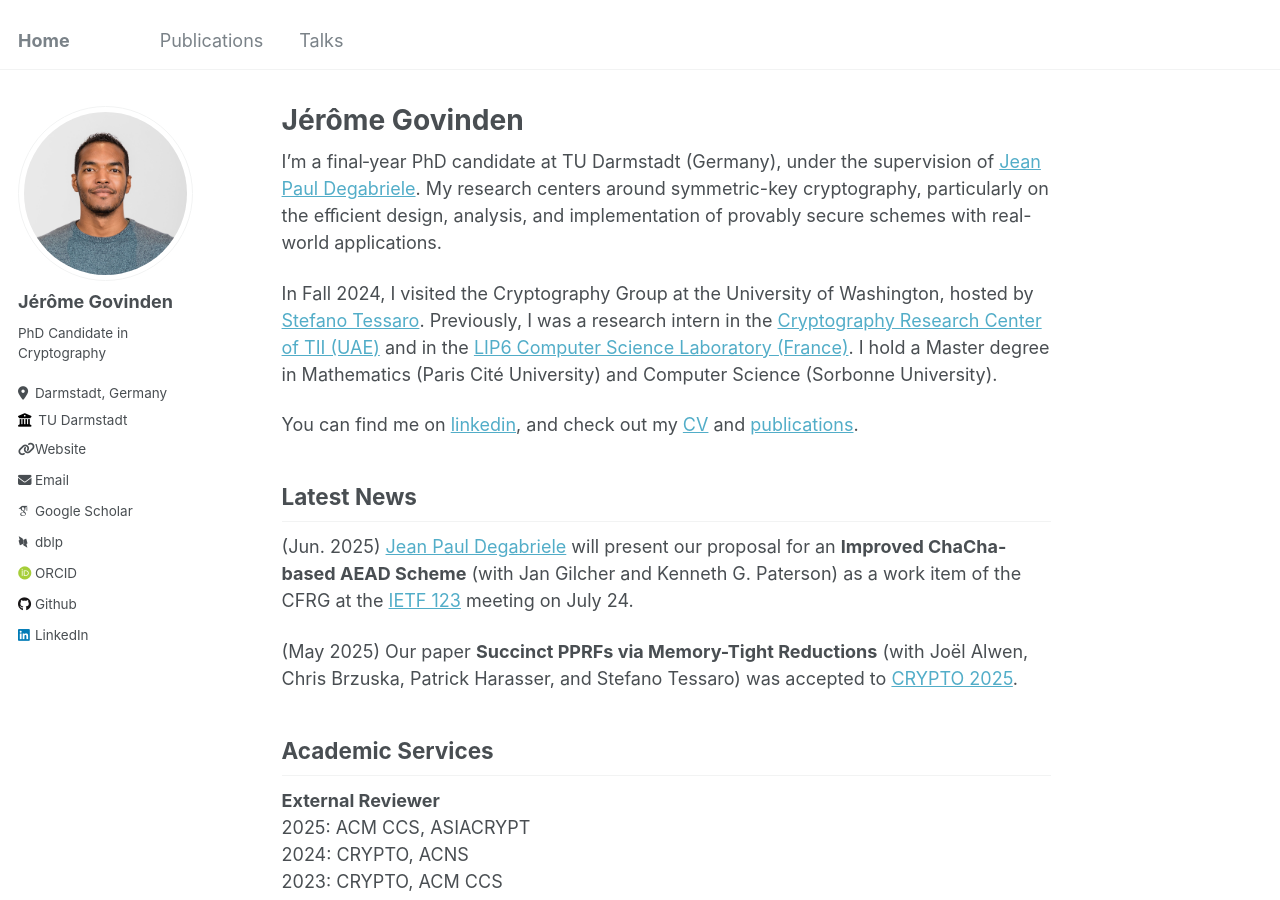
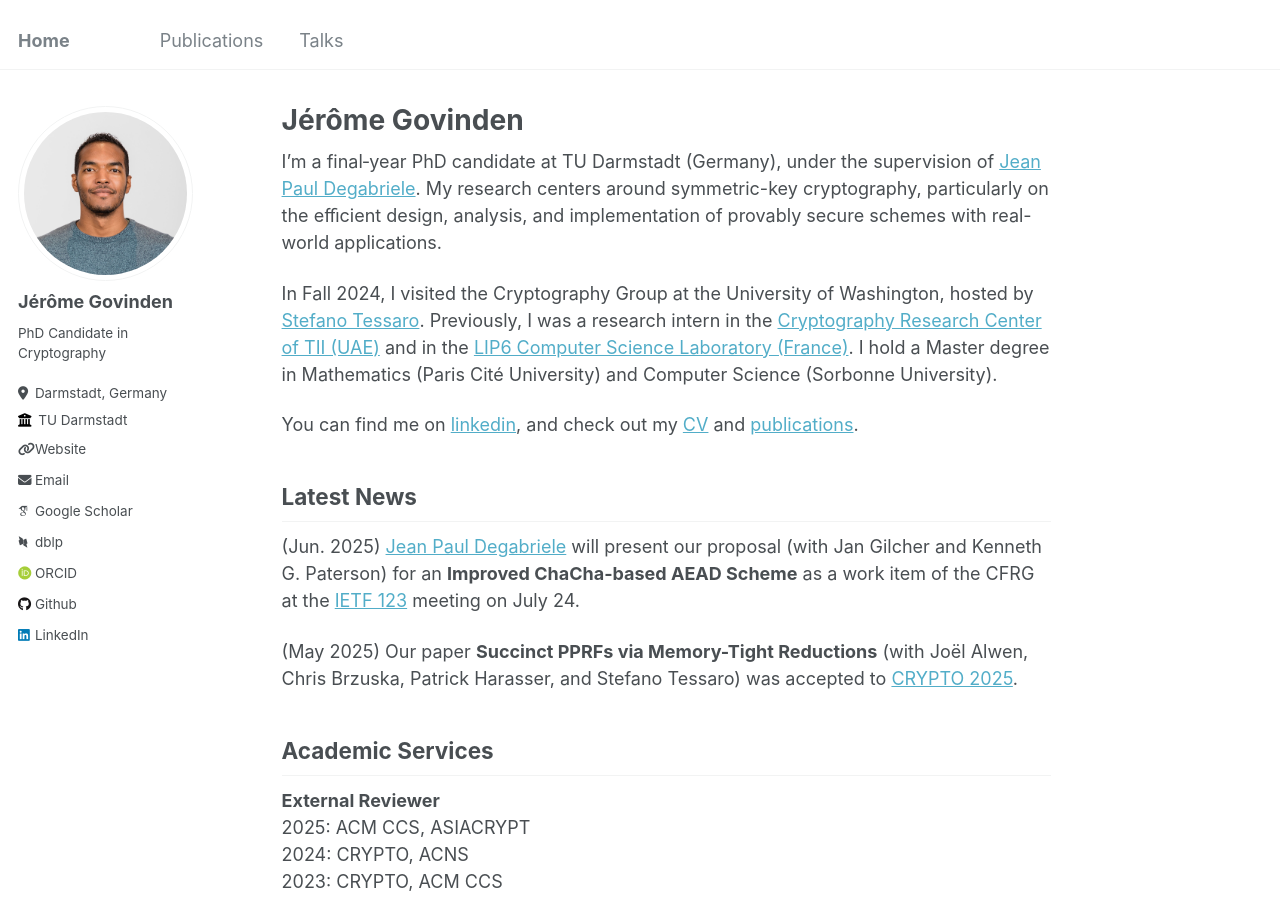
Before and after one commit to GovindenJerome/govindenjerome.github.io, a Jekyll site: the page built from _pages/about.md, in a window 1280 px wide and 900 px high. Built offline with Jekyll 4.4.1, drawn with Linux system fonts in a browser that asks for light colours; some web fonts are replaced.

```diff
--- a/_pages/about.md
+++ b/_pages/about.md
@@ -16,7 +16,7 @@ You can find me on [linkedin](https://www.linkedin.com/in/jeromegovinden), and c
 
 Latest News
 ------
-(Jun. 2025) [Jean Paul Degabriele](https://degabriele.info) will present our proposal for an **Improved ChaCha-based AEAD Scheme** (with Jan Gilcher and Kenneth G. Paterson) as a work item of the CFRG at the [IETF 123](https://www.ietf.org/meeting/123/) meeting on July 24.
+(Jun. 2025) [Jean Paul Degabriele](https://degabriele.info) will present our proposal (with Jan Gilcher and Kenneth G. Paterson) for an **Improved ChaCha-based AEAD Scheme** as a work item of the CFRG at the [IETF 123](https://www.ietf.org/meeting/123/) meeting on July 24.
 
 (May 2025) Our paper **Succinct PPRFs via Memory-Tight Reductions** (with Joël Alwen, Chris Brzuska, Patrick Harasser, and Stefano Tessaro) was accepted to [CRYPTO 2025](https://crypto.iacr.org/2025/).
 
```
Also changed, not shown: _pages/publications.md (+6 -6 lines).
